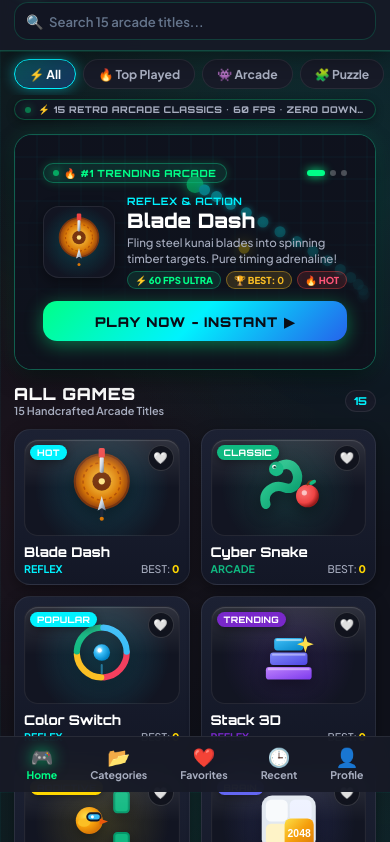
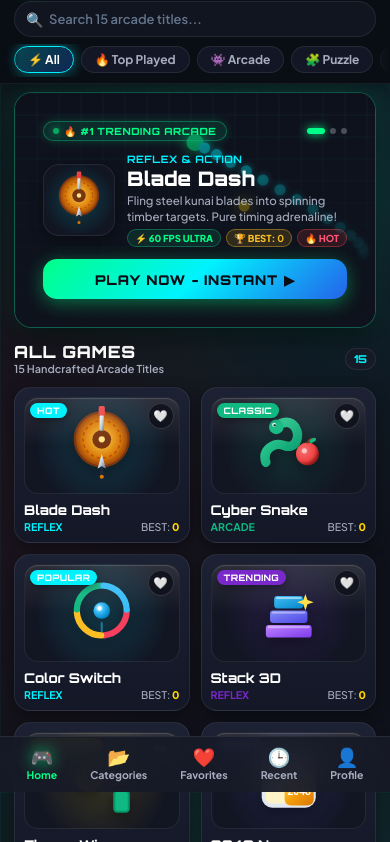
Before and after one commit to Big-Dady-46/Neon-Arcade, a website built with Vite: page mobile/index.html in a window 390 px wide. Shown: the part 52-894 px from the top of the page. Built offline with nearby package versions, Linux system fonts and the light colour scheme.

Commit message:
feat(mobile): merge top navigation and apply side fade mask to category bar

```diff
--- a/mobile/app.js
+++ b/mobile/app.js
@@ -474,6 +474,7 @@ class MobileApp {
         mobileAudio.tap();
         pills.forEach(p => p.classList.remove('active'));
         pill.classList.add('active');
+        pill.scrollIntoView({ behavior: 'smooth', inline: 'center', block: 'nearest' });
         this.currentCategory = pill.dataset.cat;
         this.updateSectionHeading(this.currentCategory);
         this.renderGameList();
@@ -642,7 +643,11 @@ class MobileApp {
   selectCategory(catKey) {
     const pills = document.querySelectorAll('.category-pill');
     pills.forEach(p => {
-      p.classList.toggle('active', p.dataset.cat === catKey);
+      const isMatch = p.dataset.cat === catKey;
+      p.classList.toggle('active', isMatch);
+      if (isMatch) {
+        p.scrollIntoView({ behavior: 'smooth', inline: 'center', block: 'nearest' });
+      }
     });
     this.currentCategory = catKey;
     this.updateSectionHeading(catKey);
--- a/mobile/index.html
+++ b/mobile/index.html
@@ -72,9 +72,8 @@
         <input type="text" id="mobileSearchInput" class="mobile-search-field" placeholder="Search 15 arcade titles..." autocomplete="off">
         <button class="search-clear-btn hidden" id="btnClearSearch" title="Clear">✕</button>
       </div>
-    </header>
 
-    <!-- Horizontal Category Bar -->
+      <!-- Horizontal Category Bar with Side Fade Mask -->
       <nav class="mobile-category-bar" id="mobileCategoryBar">
         <button class="category-pill active" data-cat="all">⚡ All</button>
         <button class="category-pill" data-cat="top">🔥 Top Played</button>
@@ -85,14 +84,7 @@
         <button class="category-pill" data-cat="racing">🏎️ Racing</button>
         <button class="category-pill" data-cat="favorites">❤️ Favorites</button>
       </nav>
-
-    <!-- Arcade Live Hype Ticker -->
-    <div class="mobile-ticker-strip">
-      <div class="ticker-pill">
-        <span class="ticker-dot"></span>
-        <span class="ticker-text">⚡ 15 RETRO ARCADE CLASSICS • 60 FPS • ZERO DOWNLOADS • INSTANT PLAY</span>
-      </div>
-    </div>
+    </header>
 
     <!-- Mobile Hero with Live 60 FPS Cyber Grid Canvas (Height: 220-280px) -->
     <section class="mobile-hero-section">
--- a/mobile/style.css
+++ b/mobile/style.css
@@ -94,22 +94,23 @@ body.mobile-body {
 }
 
 /* ==========================================================================
-   MOBILE HEADER (Sticky, Compact, Green Underline, Subtle Backdrop Blur)
+   MOBILE HEADER (Seamless Merged Header: Brand, Search & Masked Categories)
    ========================================================================== */
 .mobile-header {
   position: sticky;
   top: 0;
   z-index: 80;
-  background: var(--bg-surface-glass);
-  backdrop-filter: blur(20px) saturate(180%);
-  -webkit-backdrop-filter: blur(20px) saturate(180%);
-  border-bottom: 1px solid rgba(16, 185, 129, 0.3);
-  padding: 10px 14px 10px;
-  display: flex;
-  flex-direction: column;
-  gap: 8px;
-  width: 100%;
-  box-shadow: 0 4px 20px rgba(0, 0, 0, 0.4), 0 1px 0 rgba(16, 185, 129, 0.2);
+  background: rgba(10, 13, 20, 0.94);
+  backdrop-filter: blur(24px) saturate(180%);
+  -webkit-backdrop-filter: blur(24px) saturate(180%);
+  border-bottom: 1px solid rgba(255, 255, 255, 0.06);
+  padding: 10px 0 6px;
+  display: flex;
+  flex-direction: column;
+  gap: 7px;
+  width: 100%;
+  box-shadow: 0 4px 20px rgba(0, 0, 0, 0.35);
+  transition: background 0.2s ease, border-color 0.2s ease;
 }
 
 .mobile-header-top {
@@ -117,6 +118,7 @@ body.mobile-body {
   align-items: center;
   justify-content: space-between;
   width: 100%;
+  padding: 0 14px;
 }
 
 .mobile-brand-link {
@@ -243,9 +245,10 @@ body.mobile-body {
 }
 
 /* Mobile Search Bar with Neon Green Focus & Icon */
+/* Mobile Search Bar with Neon Green Focus & Icon */
 .mobile-search-bar {
   position: relative;
-  width: 100%;
+  margin: 0 14px;
 }
 
 .search-lens-icon {
@@ -260,24 +263,25 @@ body.mobile-body {
 
 .mobile-search-field {
   width: 100%;
-  height: 38px;
+  height: 36px;
   padding: 0 34px 0 34px;
-  border-radius: var(--radius-md);
-  background: var(--bg-input);
-  border: 1px solid rgba(16, 185, 129, 0.25);
+  border-radius: var(--radius-full);
+  background: rgba(20, 24, 38, 0.75);
+  border: 1px solid rgba(255, 255, 255, 0.08);
   color: var(--text-primary);
   font-family: var(--font-sans);
-  font-size: 0.82rem;
+  font-size: 0.81rem;
   font-weight: 600;
   outline: none;
-  transition: border-color 0.2s ease, box-shadow 0.2s ease;
+  transition: border-color 0.2s ease, box-shadow 0.2s ease, background 0.2s ease;
 }
 .mobile-search-field::placeholder {
   color: var(--text-muted);
 }
 .mobile-search-field:focus {
+  background: rgba(22, 28, 45, 0.95);
   border-color: #00FF88;
-  box-shadow: 0 0 14px rgba(0, 255, 136, 0.35);
+  box-shadow: 0 0 12px rgba(0, 255, 136, 0.3);
 }
 
 .search-clear-btn {
@@ -302,17 +306,23 @@ body.mobile-body {
 }
 
 /* ==========================================================================
-   MOBILE CATEGORY BAR (Horizontal Swipe Pills with Red, Yellow, Green, Blue)
+   MOBILE CATEGORY BAR (Horizontal Swipe Pills with Left/Right Fading Mask)
    ========================================================================== */
 .mobile-category-bar {
   display: flex;
   align-items: center;
   gap: 7px;
   overflow-x: auto;
-  padding: 8px 14px 6px;
+  padding: 2px 14px 4px;
   scrollbar-width: none;
   width: 100%;
   flex-shrink: 0;
+  flex-wrap: nowrap;
+  white-space: nowrap;
+  -webkit-mask-image: linear-gradient(to right, transparent 0%, black 20px, black calc(100% - 20px), transparent 100%);
+  mask-image: linear-gradient(to right, transparent 0%, black 20px, black calc(100% - 20px), transparent 100%);
+  -webkit-overflow-scrolling: touch;
+  scroll-behavior: smooth;
 }
 .mobile-category-bar::-webkit-scrollbar {
   display: none;
@@ -320,13 +330,13 @@ body.mobile-body {
 
 .category-pill {
   flex-shrink: 0;
-  padding: 6px 14px;
+  padding: 5px 13px;
   border-radius: var(--radius-full);
-  background: var(--bg-surface);
-  border: 1px solid var(--border-subtle);
+  background: rgba(22, 27, 42, 0.85);
+  border: 1px solid rgba(255, 255, 255, 0.08);
   color: var(--text-secondary);
   font-family: var(--font-sans);
-  font-size: 0.76rem;
+  font-size: 0.75rem;
   font-weight: 700;
   cursor: pointer;
   white-space: nowrap;
@@ -384,44 +394,6 @@ body.mobile-body {
   border-color: #F43F5E;
   color: #FFFFFF;
   box-shadow: 0 0 14px rgba(244, 63, 94, 0.45);
-}
-
-/* ==========================================================================
-   ARCADE LIVE TICKER STRIP
-   ========================================================================== */
-.mobile-ticker-strip {
-  padding: 4px 14px 6px;
-  width: 100%;
-}
-.ticker-pill {
-  background: rgba(18, 22, 36, 0.85);
-  border: 1px solid rgba(0, 255, 136, 0.25);
-  border-radius: var(--radius-full);
-  padding: 4px 10px;
-  display: flex;
-  align-items: center;
-  gap: 7px;
-  overflow: hidden;
-  box-shadow: 0 2px 8px rgba(0, 0, 0, 0.3);
-}
-.ticker-dot {
-  width: 6px;
-  height: 6px;
-  border-radius: 50%;
-  background: #00FF88;
-  box-shadow: 0 0 8px #00FF88;
-  animation: liveBlink 1.4s infinite;
-  flex-shrink: 0;
-}
-.ticker-text {
-  font-family: var(--font-heading);
-  font-size: 0.58rem;
-  font-weight: 800;
-  letter-spacing: 0.05em;
-  color: #A7ADBF;
-  white-space: nowrap;
-  overflow: hidden;
-  text-overflow: ellipsis;
 }
 
 /* ==========================================================================
@@ -1655,8 +1627,11 @@ body.in-game .mobile-bottom-nav,
 /* Ultra-Compact Phones (320px – 359px, e.g. iPhone SE 1st gen) */
 @media (max-width: 359px) {
   .mobile-header {
-    padding: max(8px, env(safe-area-inset-top, 8px)) 10px 8px;
-    gap: 6px;
+    padding: max(8px, env(safe-area-inset-top, 8px)) 0 5px;
+    gap: 5px;
+  }
+  .mobile-header-top {
+    padding: 0 10px;
   }
   .brand-title {
     font-size: 0.92rem;
@@ -1665,17 +1640,22 @@ body.in-game .mobile-bottom-nav,
     width: 30px;
     height: 30px;
   }
+  .mobile-search-bar {
+    margin: 0 10px;
+  }
   .mobile-search-field {
-    height: 35px;
+    height: 34px;
     font-size: 0.74rem;
     padding: 0 30px;
   }
   .mobile-category-bar {
-    padding: 6px 10px 4px;
+    padding: 2px 10px 4px;
     gap: 5px;
+    -webkit-mask-image: linear-gradient(to right, transparent 0%, black 14px, black calc(100% - 14px), transparent 100%);
+    mask-image: linear-gradient(to right, transparent 0%, black 14px, black calc(100% - 14px), transparent 100%);
   }
   .category-pill {
-    padding: 5px 10px;
+    padding: 4px 10px;
     font-size: 0.7rem;
   }
   .mobile-hero-section {
@@ -1735,7 +1715,16 @@ body.in-game .mobile-bottom-nav,
 /* Small / Compact Phones (360px – 374px, e.g. Galaxy S8 / A10 / S9) */
 @media (min-width: 360px) and (max-width: 374px) {
   .mobile-header {
-    padding: max(9px, env(safe-area-inset-top, 9px)) 12px 8px;
+    padding: max(9px, env(safe-area-inset-top, 9px)) 0 6px;
+  }
+  .mobile-header-top {
+    padding: 0 12px;
+  }
+  .mobile-search-bar {
+    margin: 0 12px;
+  }
+  .mobile-category-bar {
+    padding: 2px 12px 4px;
   }
   .mobile-hero-section {
     padding: 6px 12px 12px;
@@ -1761,7 +1750,16 @@ body.in-game .mobile-bottom-nav,
 /* Standard Mobile Devices (375px – 411px, e.g. iPhone X / 11 / 12 / 13 / 14 / 15) */
 @media (min-width: 375px) and (max-width: 411px) {
   .mobile-header {
-    padding: max(10px, env(safe-area-inset-top, 10px)) 14px 10px;
+    padding: max(10px, env(safe-area-inset-top, 10px)) 0 6px;
+  }
+  .mobile-header-top {
+    padding: 0 14px;
+  }
+  .mobile-search-bar {
+    margin: 0 14px;
+  }
+  .mobile-category-bar {
+    padding: 2px 14px 4px;
   }
   .mobile-hero-section {
     padding: 8px 14px 14px;
@@ -1781,7 +1779,16 @@ body.in-game .mobile-bottom-nav,
 /* Large Flagship Phones (412px – 430px+, e.g. Pixel 8, Galaxy S23 Ultra, iPhone 15 Pro Max) */
 @media (min-width: 412px) {
   .mobile-header {
-    padding: max(12px, env(safe-area-inset-top, 12px)) 16px 10px;
+    padding: max(12px, env(safe-area-inset-top, 12px)) 0 8px;
+  }
+  .mobile-header-top {
+    padding: 0 16px;
+  }
+  .mobile-search-bar {
+    margin: 0 16px;
+  }
+  .mobile-category-bar {
+    padding: 2px 16px 4px;
   }
   .mobile-hero-section {
     padding: 10px 16px 16px;
```
Lines whose indentation alone changed are shown as unchanged.
